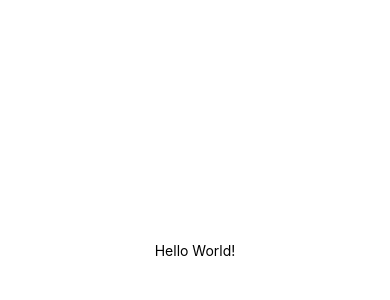
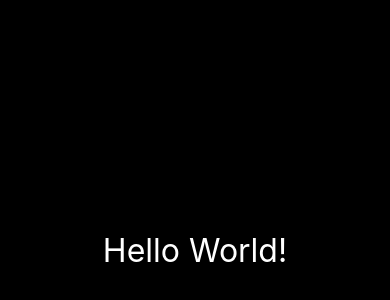
Before and after one commit to Cavallox/igTeams, a React Native app: screen / in a window 390 px wide. Shown: the part 172-472 px from the top of the page. Built offline with nearby package versions, Linux system fonts and the light colour scheme.

Commit message:
styled-component

```diff
--- a/package.json
+++ b/package.json
@@ -12,11 +12,14 @@
     "expo": "~50.0.4",
     "expo-status-bar": "~1.11.1",
     "react": "18.2.0",
-    "react-native": "0.73.2"
+    "react-native": "0.73.2",
+    "styled-component": "^2.8.0"
   },
   "devDependencies": {
     "@babel/core": "^7.20.0",
     "@types/react": "~18.2.45",
+    "@types/styled-components": "^5.1.34",
+    "@types/styled-components-react-native": "^5.2.5",
     "babel-plugin-module-resolver": "^5.0.0",
     "typescript": "^5.1.3"
   },
--- a/src/screens/groups/index.tsx
+++ b/src/screens/groups/index.tsx
@@ -1,19 +1,9 @@
-
-import { StyleSheet, Text, View } from 'react-native';
+import { Container, Title } from './styles';
 
 export function Groups() {
   return (
-    <View style={styles.container}>
-      <Text>Hello World!</Text>
-    </View>
+    <Container>
+      <Title>Hello World!</Title>
+    </Container>
   );
 }
-
-const styles = StyleSheet.create({
-  container: {
-    flex: 1,
-    backgroundColor: '#fff',
-    alignItems: 'center',
-    justifyContent: 'center',
-  },
-});
--- /dev/null
+++ b/src/screens/groups/styles.ts
@@ -0,0 +1,13 @@
+import styled from "styled-components/native";
+
+export const Container = styled.View`
+    flex: 1;
+    background-color: #000;
+    align-items: center;
+    justify-content: center;
+`;
+
+export const Title = styled.Text`
+    color: #fff;
+    font-size: 32px;
+`;
```
Also changed, not shown: 1 other file (tests, documents, lock files or other folders).
